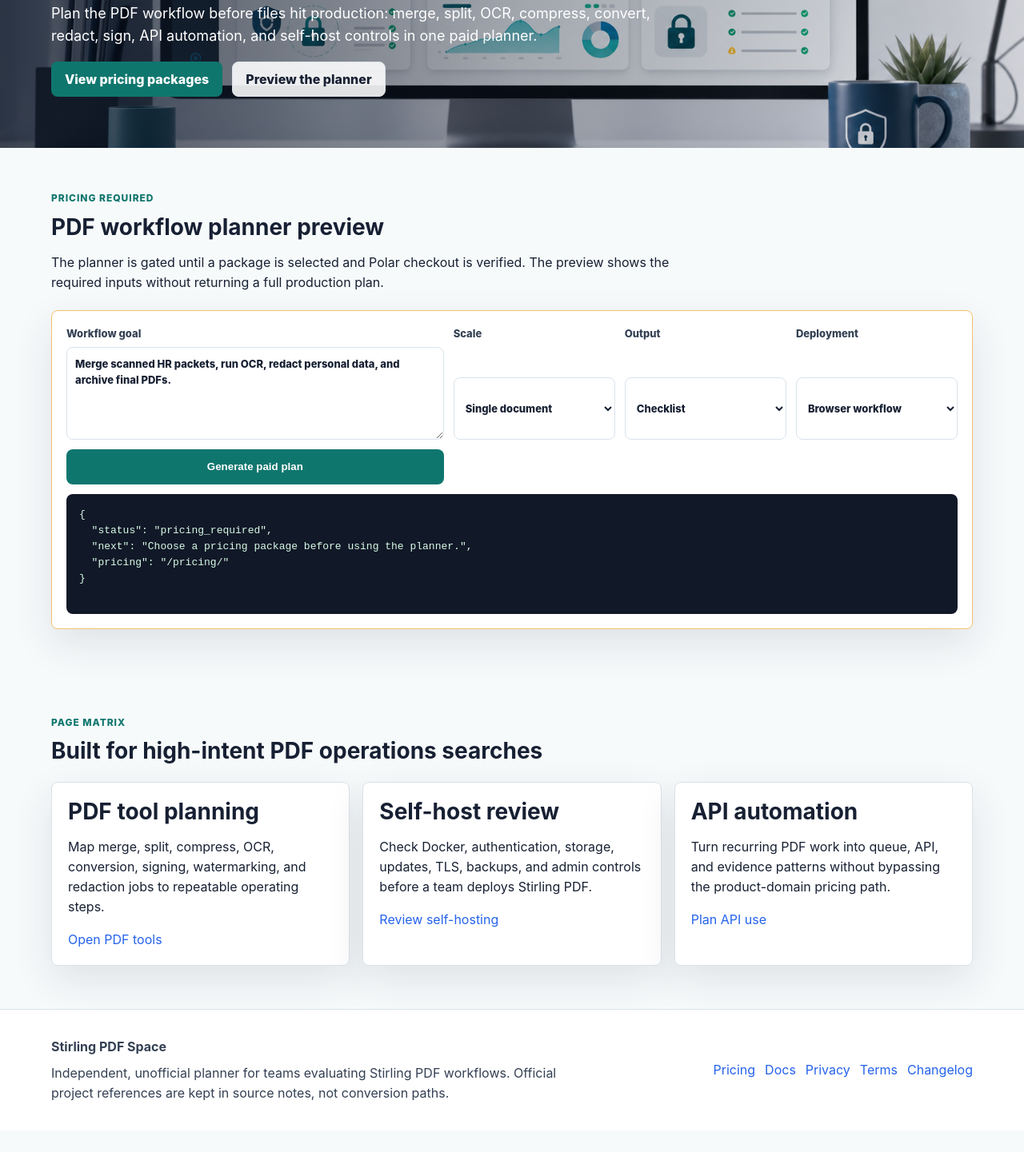
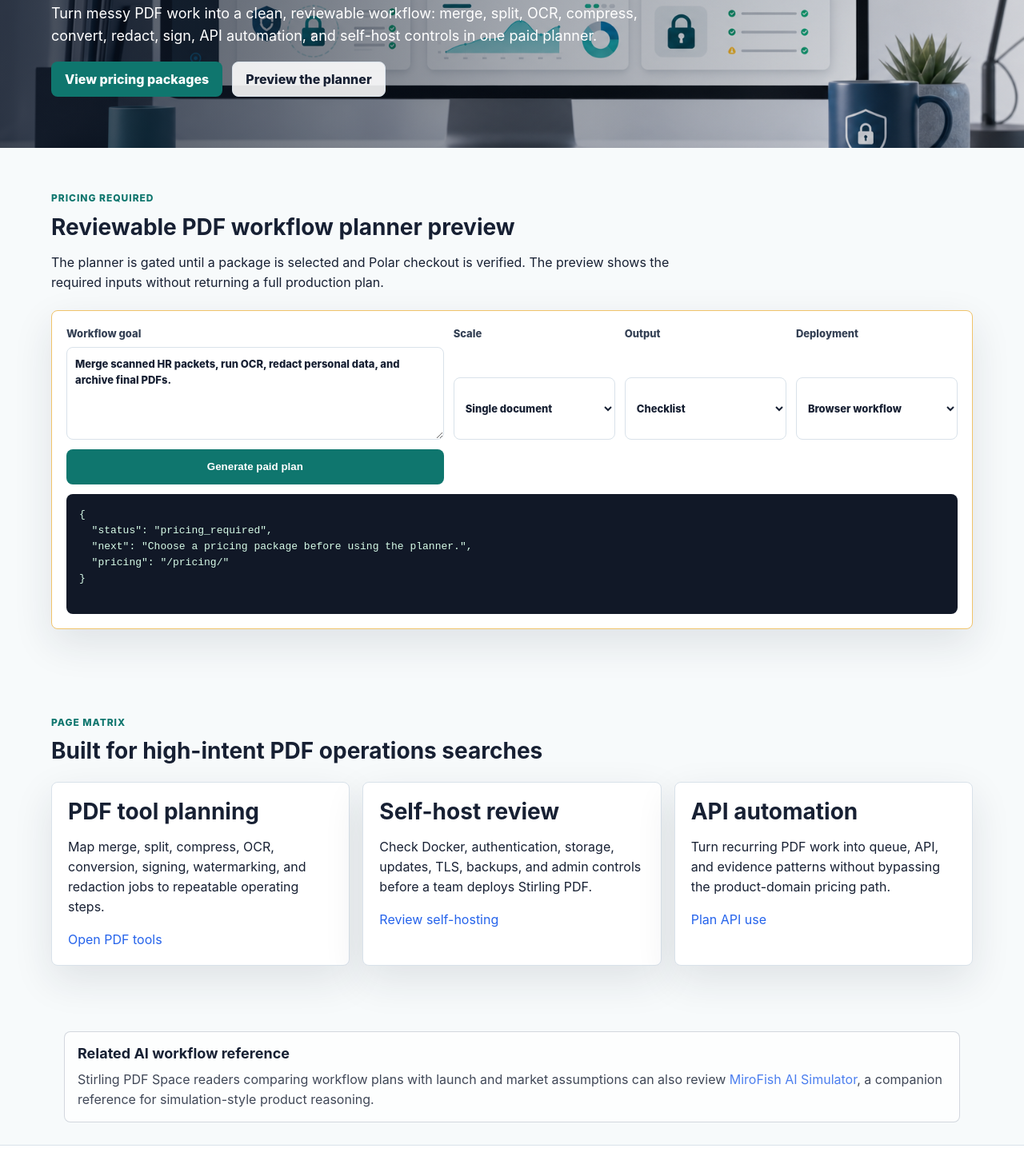
Before and after one commit to clauxel/stirling-pdf-space, a website: page public/index.html in a window 1280 px wide. Shown: the part 479-1920 px from the top of the page at 80% size. Before the commit the page ends 1893 px from the top, so only its background shows below. Drawn offline with Linux system fonts and the light colour scheme.

Commit message:
Add MiroFish contextual reference

```diff
--- a/public/index.html
+++ b/public/index.html
@@ -3,12 +3,12 @@
 <head>
   <meta charset="utf-8">
   <meta name="viewport" content="width=device-width, initial-scale=1">
-  <title>Stirling PDF Space - PDF workflow planner</title>
-  <meta name="description" content="Independent Stirling PDF workflow planner for merge, split, OCR, compress, redact, sign, API, and self-hosted PDF operations.">
+  <title>Stirling PDF Space - reviewable PDF workflow planner</title>
+  <meta name="description" content="Turn messy PDF work into a clean, reviewable workflow for merge, split, OCR, compress, redact, sign, API, and self-hosted Stirling PDF operations.">
   <meta name="robots" content="index,follow">
   <link rel="canonical" href="https://stirling-pdf.space/">
-  <meta property="og:title" content="Stirling PDF Space - PDF workflow planner">
-  <meta property="og:description" content="Independent Stirling PDF workflow planner for merge, split, OCR, compress, redact, sign, API, and self-hosted PDF operations.">
+  <meta property="og:title" content="Stirling PDF Space - reviewable PDF workflow planner">
+  <meta property="og:description" content="Turn messy PDF work into a clean, reviewable workflow for merge, split, OCR, compress, redact, sign, API, and self-hosted Stirling PDF operations.">
   <meta property="og:type" content="website">
   <meta property="og:url" content="https://stirling-pdf.space/">
   <meta property="og:image" content="https://stirling-pdf.space/assets/pdf-workflow-dashboard.png">
@@ -16,7 +16,7 @@
   <link rel="icon" href="/favicon.svg" type="image/svg+xml">
   <link rel="manifest" href="/site.webmanifest">
   <link rel="stylesheet" href="/styles.css">
-  <script type="application/ld+json">{"@context":"https://schema.org","@type":"SoftwareApplication","name":"Stirling PDF Space","applicationCategory":"BusinessApplication","operatingSystem":"Web","url":"https://stirling-pdf.space/","description":"Independent Stirling PDF workflow planner for merge, split, OCR, compress, redact, sign, API, and self-hosted PDF operations.","offers":{"@type":"Offer","priceCurrency":"USD","price":"54","url":"https://stirling-pdf.space/pricing/"}}</script>
+  <script type="application/ld+json">{"@context":"https://schema.org","@type":"SoftwareApplication","name":"Stirling PDF Space","applicationCategory":"BusinessApplication","operatingSystem":"Web","url":"https://stirling-pdf.space/","description":"Turn messy PDF work into a clean, reviewable workflow for merge, split, OCR, compress, redact, sign, API, and self-hosted Stirling PDF operations.","offers":{"@type":"Offer","priceCurrency":"USD","price":"54","url":"https://stirling-pdf.space/pricing/"}}</script>
   <script src="/app.js?v=20260625-stirling-pdf-space-d1" defer></script>
 </head>
 <body>
@@ -30,13 +30,13 @@
     <a class="nav-pricing" href="/pricing/">Pricing</a>
   </nav>
 </header>
-<script type="application/json" id="product-data">{"slug":"stirling-pdf-space","brand":"Stirling PDF Space","domain":"stirling-pdf.space","canonicalOrigin":"https://stirling-pdf.space","defaultPlanId":"pro","defaultBilling":"annual"}</script>
+<script type="application/json" id="product-data">{"slug":"stirling-pdf-space","brand":"Stirling PDF Space","domain":"stirling-pdf.space","canonicalOrigin":"https://stirling-pdf.space","slogan":"Turn messy PDF work into a clean, reviewable workflow.","defaultPlanId":"pro","defaultBilling":"annual"}</script>
 <main>
   <section class="hero" style="--hero-image:url('/assets/pdf-workflow-dashboard.png')">
     <div class="hero-copy">
       <p class="eyebrow">Independent, unofficial Stirling PDF companion</p>
       <h1>Stirling PDF Space</h1>
-      <p class="hero-lede">Plan the PDF workflow before files hit production: merge, split, OCR, compress, convert, redact, sign, API automation, and self-host controls in one paid planner.</p>
+      <p class="hero-lede">Turn messy PDF work into a clean, reviewable workflow: merge, split, OCR, compress, convert, redact, sign, API automation, and self-host controls in one paid planner.</p>
       <div class="hero-actions">
         <a class="button primary" href="/pricing/">View pricing packages</a>
         <a class="button secondary" href="#planner">Preview the planner</a>
@@ -47,7 +47,7 @@
   <section class="tool-band" id="planner">
     <div class="section-head">
       <p class="eyebrow">Pricing required</p>
-      <h2>PDF workflow planner preview</h2>
+      <h2>Reviewable PDF workflow planner preview</h2>
       <p>The planner is gated until a package is selected and Polar checkout is verified. The preview shows the required inputs without returning a full production plan.</p>
     </div>
     <form class="planner" data-planner-form>
@@ -75,6 +75,10 @@
       <article><h2>API automation</h2><p>Turn recurring PDF work into queue, API, and evidence patterns without bypassing the product-domain pricing path.</p><a href="/stirling-pdf-api/">Plan API use</a></article>
     </div>
   </section>
+<section class="mirofish-contextual-reference" data-mirofish-contextual-backlink aria-labelledby="mirofish-contextual-reference-heading" style="max-width:1120px;margin:28px auto;padding:16px;border:1px solid rgba(100,116,139,.28);border-radius:8px;background:rgba(255,255,255,.72);color:inherit">
+  <h2 id="mirofish-contextual-reference-heading" style="font-size:18px;line-height:1.25;margin:0 0 8px;letter-spacing:0">Related AI workflow reference</h2>
+  <p style="margin:0;color:inherit;opacity:.82">Stirling PDF Space readers comparing workflow plans with launch and market assumptions can also review <a href="https://mirofish.work/?utm_source=stirling-pdf.space&amp;utm_medium=owned_resource&amp;utm_campaign=portfolio_contextual_backlink&amp;utm_content=home_context" target="_blank" rel="noopener">MiroFish AI Simulator</a>, a companion reference for simulation-style product reasoning.</p>
+</section>
 </main>
 <footer class="site-footer">
   <div>
```
Also changed, not shown: WEBSITE_CHANGELOG.md (+7 -0 lines).
